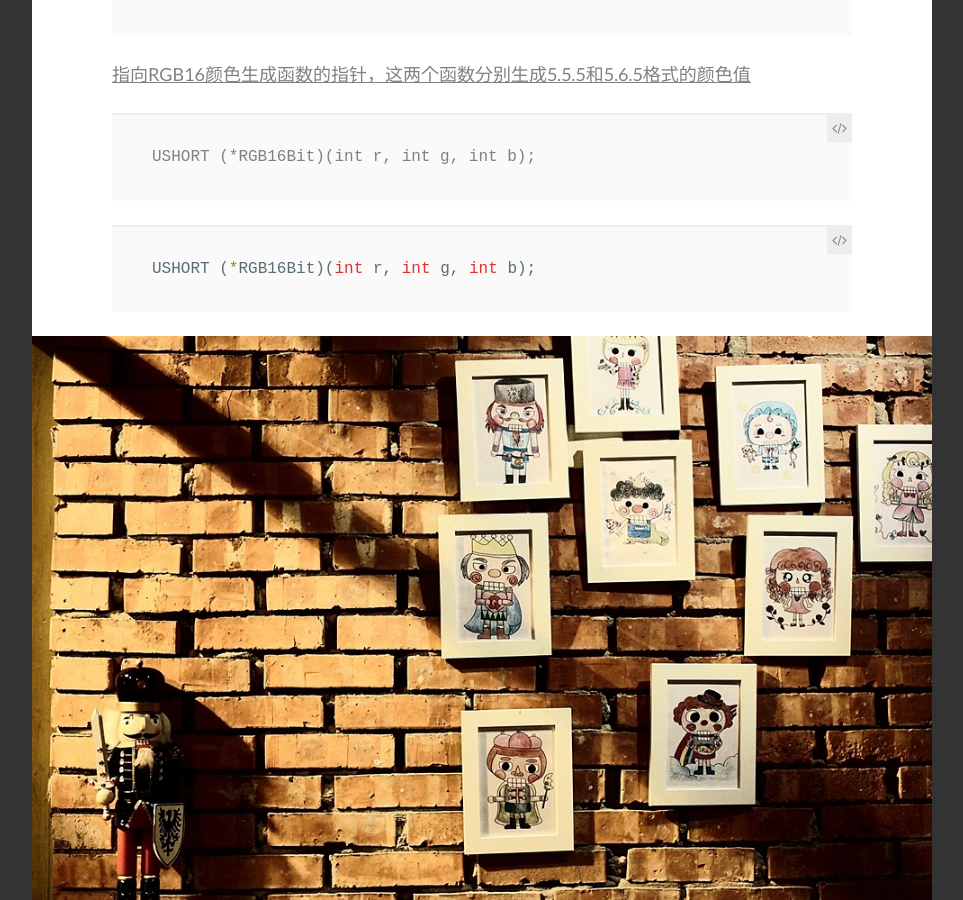
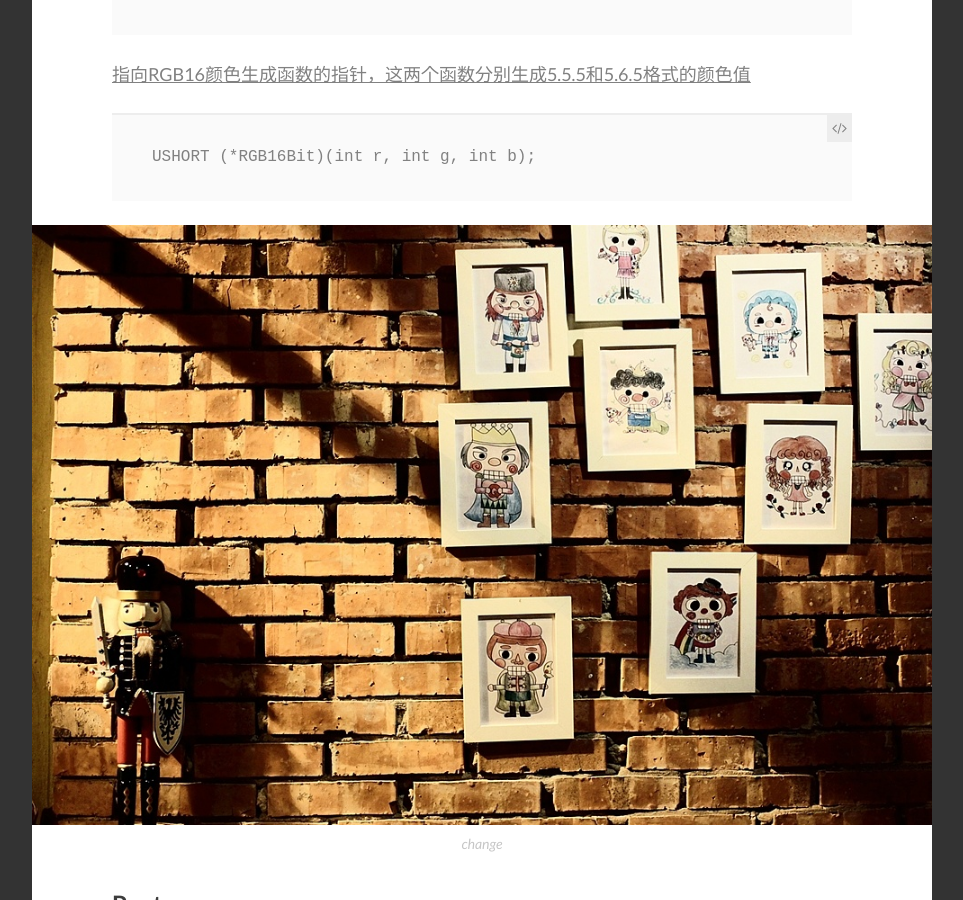
Before and after one commit to lovesilent/frode, a Jekyll site: the page built from _posts/2019-03-13-Game-Programming-Notes-T3DLIB_1.md, in a window 1280 px wide and 900 px high, scrolled down 7963 px. Shown: the whole window, without its empty margins (8-971 px from the left). Built offline with Jekyll 4.4.1, drawn with Linux system fonts in a browser that asks for light colours; some web fonts are replaced.

Commit message:
fixed post_file

````diff
--- a/_posts/2019-03-13-Game-Programming-Notes-T3DLIB_1.md
+++ b/_posts/2019-03-13-Game-Programming-Notes-T3DLIB_1.md
@@ -268,7 +268,7 @@ int window_client_x0; //用于存储dd窗口模式，客户区域的左上角的
 
 <u>用于储存查找表</u>
 
-```
+```C++
 float cos_look[360];
 float sin_look[360];
 ```
@@ -278,14 +278,6 @@ float sin_look[360];
 ```C++
 USHORT (*RGB16Bit)(int r, int g, int b);
 ```
-
-{% highlight c++ %}
-
-USHORT (*RGB16Bit)(int r, int g, int b);
-
-{% endhighlight%}
-
-
 
 {% include image_full.html imageurl="/images/posts/better-1.jpg" title="change" caption="change" %}
 
````
